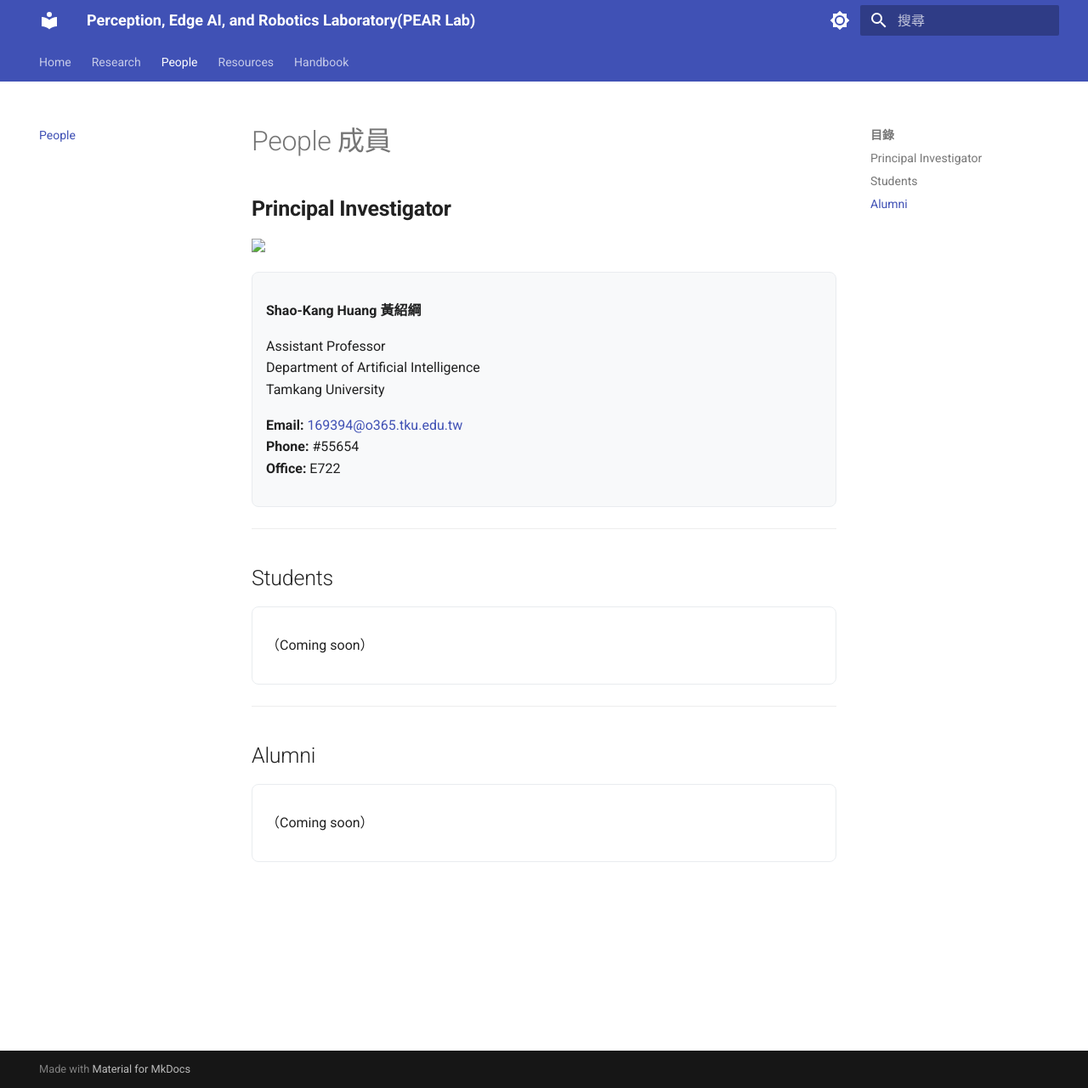
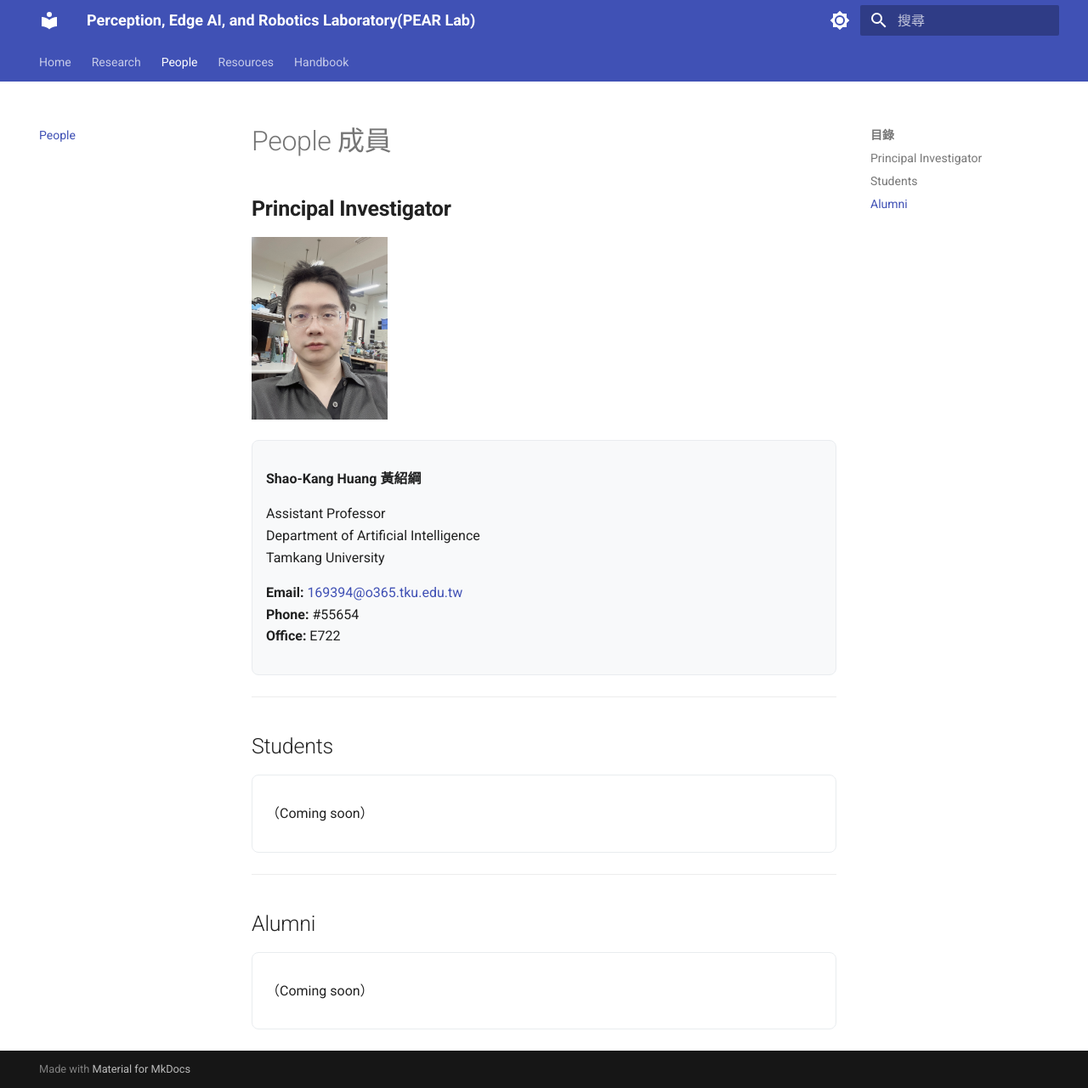
Before and after one commit to Ewz9/lab_handbook, an MkDocs documentation site: the page built from docs/people.md, in a window 1280 px wide and 1281 px high. Shown: the whole window at 85% size. Built offline with MkDocs 1.6.1 and Material for MkDocs 9.7.7, drawn with Linux system fonts in a browser that asks for light colours.

Commit message:
Update people.md

```diff
--- a/docs/people.md
+++ b/docs/people.md
@@ -1,7 +1,7 @@
 # People 成員
 
 ## **Principal Investigator**
-<img src="/lab_handbook/assets/images/PI_photo.PNG" width="160">
+<img src="/assets/images/PI_photo.PNG" width="160">
 <div style="padding:16px; background-color:#f8f9fa; border-radius:8px; border:1px solid #e9ecef; margin-bottom:20px;">
 
 <p><strong>Shao-Kang Huang 黃紹綱</strong></p>
```
